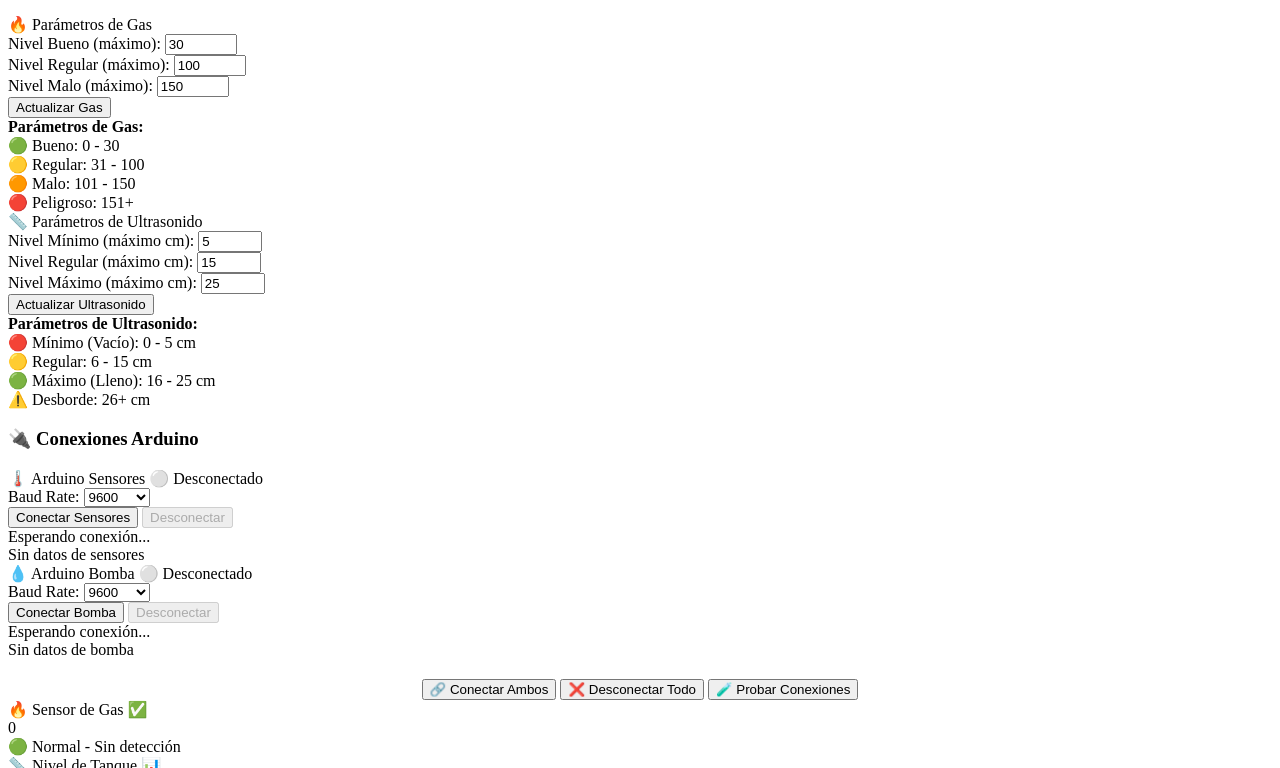
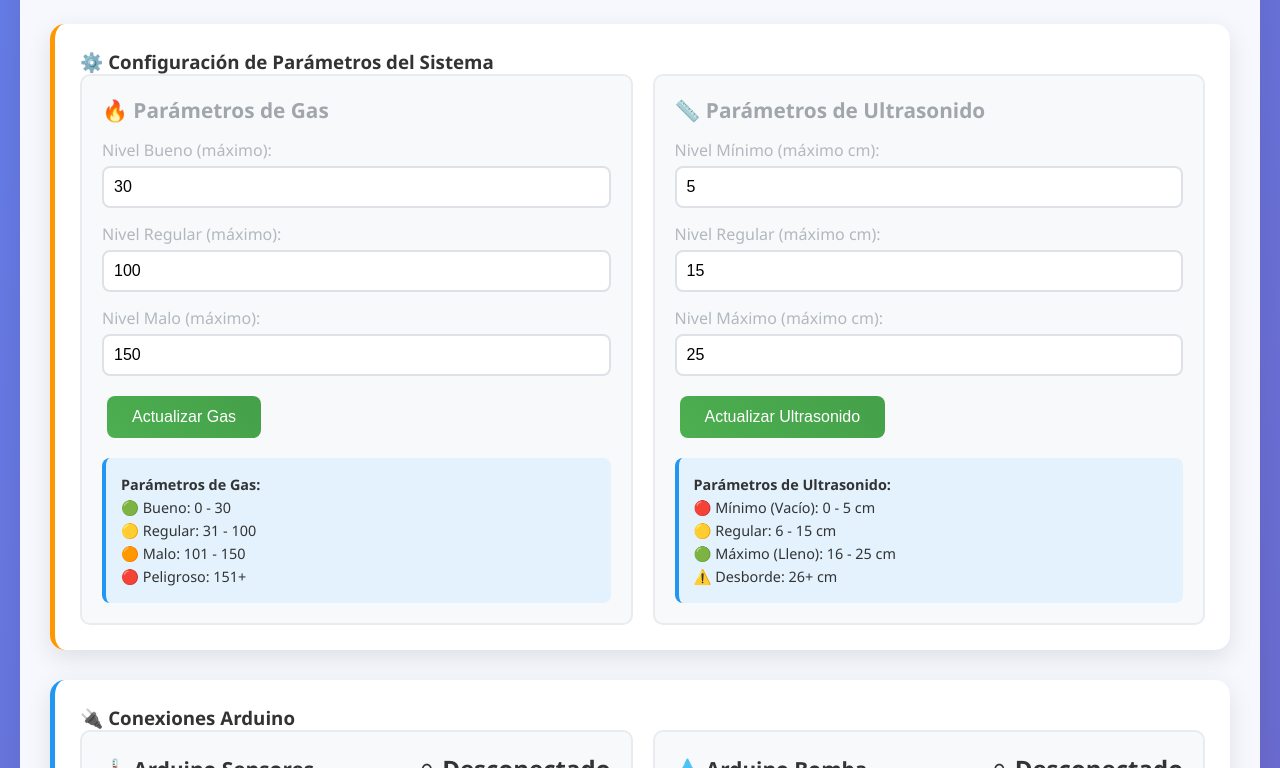
Before and after one commit to macarcos/AUTOMATIZACION-TALLER, a plain HTML site: page index.html in a window 1280 px wide. Shown: the part 143-911 px from the top of the page. Drawn offline with nearby package versions, Linux system fonts and the light colour scheme; the site is published under a folder, as on GitHub Pages, so addresses that start at the root find nothing.

Commit message:
Update index.html

```diff
--- a/index.html
+++ b/index.html
@@ -9,7 +9,7 @@
     <script src="https://cdnjs.cloudflare.com/ajax/libs/Chart.js/3.9.1/chart.min.js"></script>
 
     <!-- Cargar CSS externo -->
-    <link rel="stylesheet" href="/style.css">
+    <link rel="stylesheet" href="style.css">
 </head>
 <body>
     <div class="container">
@@ -391,6 +391,7 @@
     </div>
 
     <!-- CARGAR EL JAVASCRIPT AL FINAL -->
-    <script src="/web.js"></script>
+    <script src="web.js"></script>
 </body>
+
 </html>
```
